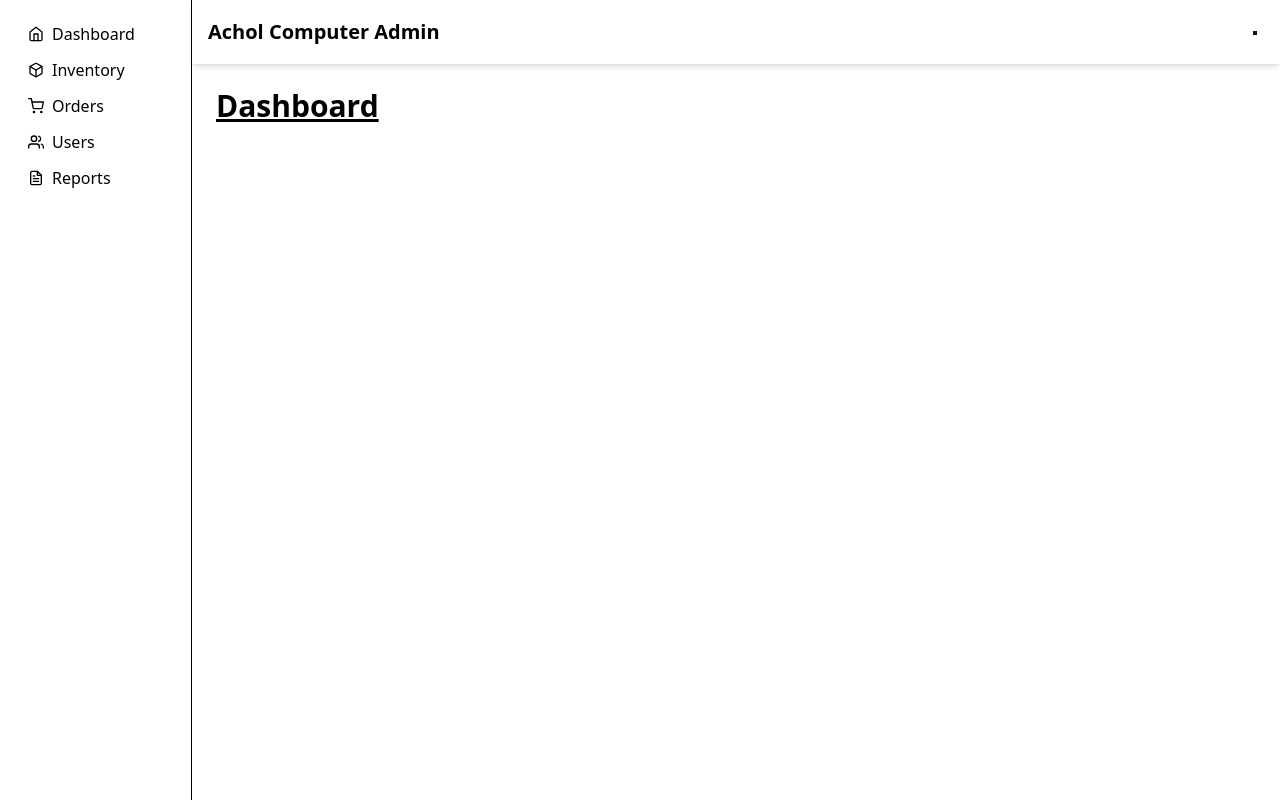
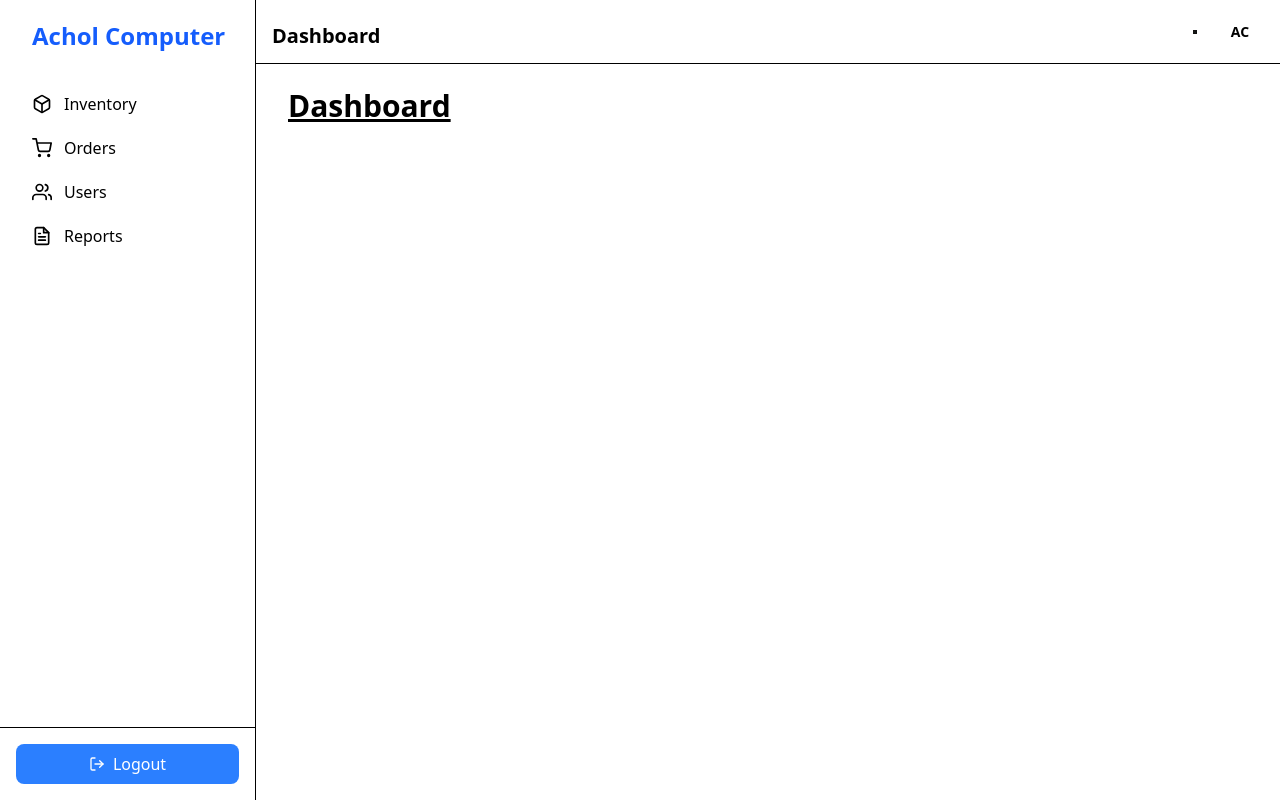
Before and after one commit to Atik471/achol_computer_frontend, a React (Vite) app: page /dashboard in a window 1280 px wide. Built offline with nearby package versions, Linux system fonts and the light colour scheme; no server answers.

Commit message:
fixed refresh token bug

```diff
--- a/src/components/Navbar.jsx
+++ b/src/components/Navbar.jsx
@@ -2,6 +2,7 @@ import { useContext, useState } from "react";
 import ThemeComponent from "./ThemeComponent";
 import { FaUserCircle } from "react-icons/fa";
 import { AuthContext } from "../contexts/AuthProvider";
+import { Link } from "react-router";
 
 const Navbar = () => {
   const [isDropdownOpen, setIsDropdownOpen] = useState(true);
@@ -21,6 +22,7 @@ const Navbar = () => {
       console.error(err);
     }
   };
+
 
   return (
     <div className="navbar bg-base-200 text-base-content shadow-sm px-2 md:px-8 flex justify-between items-center">
@@ -115,8 +117,11 @@ const Navbar = () => {
                   <span>{user?.name}</span>
                   <span className="text-xs text-gray-500">{user?.email}</span>
                 </li>
-                <li><a>Profile</a></li>
-                <li><a>Settings</a></li>
+                <li>
+                  <Link to={"/dashboard"}>Dashboard</Link>
+                </li>
+                {/* <li><a>Profile</a></li> */}
+                {/* <li><a>Settings</a></li> */}
                 {/* <li><a>Billing</a></li> */}
                 <li className="border-t mt-2 pt-2" onClick={handleLogout}><a>Logout</a></li>
               </ul>
--- a/src/layouts/DashboardLayout.jsx
+++ b/src/layouts/DashboardLayout.jsx
@@ -1,4 +1,4 @@
-import React from 'react';
+import React, { useContext, useState } from 'react';
 import {
     FiHome,
     FiBox,
@@ -6,93 +6,212 @@ import {
     FiFileText,
     FiShoppingCart,
     FiMenu,
+    FiChevronDown,
+    FiLogOut,
+    FiSettings,
+    FiUser,
+    FiX
 } from 'react-icons/fi';
 import ThemeComponent from '../components/ThemeComponent';
-import { Link } from 'react-router';
-import { Outlet } from "react-router"
+import { Link, useLocation } from 'react-router';
+import { Outlet } from "react-router";
+import { AuthContext } from '../contexts/AuthProvider';
 
 const DashboardLayout = () => {
+    const [isDropdownOpen, setIsDropdownOpen] = useState(false);
+    const [sidebarOpen, setSidebarOpen] = useState(false);
+    const location = useLocation();
+    const { user, logout } = useContext(AuthContext);
+
+    // Simple mapping of routes to page titles
+    const pageTitles = {
+        "/dashboard": "Dashboard",
+        "/dashboard/inventory": "Inventory",
+        "/dashboard/orders": "Orders",
+        "/dashboard/users": "Users",
+        "/dashboard/reports": "Reports",
+        "/settings": "Settings",
+        "/profile": "Profile"
+    };
+
+    const currentTitle = pageTitles[location.pathname] || "Dashboard";
+
+    const handleLogout = async () => {
+        try {
+            await logout();
+            setShowToast(true); // show toast
+            setTimeout(() => setShowToast(false), 3000); // hide after 3s
+        } catch (err) {
+            console.error(err);
+        }
+    };
+
+    const toggleSidebar = () => {
+        setSidebarOpen(!sidebarOpen);
+    };
+
     return (
-        <div className="drawer lg:drawer-open">
-            <input id="my-drawer" type="checkbox" className="drawer-toggle" />
+        <div className="min-h-screen bg-base-100 flex">
+            {/* Sidebar for desktop */}
+            <div className="hidden lg:flex lg:flex-shrink-0 bg-base-200">
+                <div className="w-64 flex flex-col">
+                    <div className="flex-1 flex flex-col min-h-0 border-r border-base-300">
+                        <div className="flex-1 flex flex-col pt-5 pb-4 overflow-y-auto">
+                            <div className="flex items-center flex-shrink-0 px-4">
+                                <Link to={"/"} className="text-2xl font-bold text-blue-600 ml-4">
+                                    Achol Computer
+                                </Link>
+                            </div>
+                            <nav className="mt-8 flex-1 px-4 space-y-1">
+                                {/* Removed Dashboard link */}
+                                <Link
+                                    to="/dashboard/inventory"
+                                    className="flex items-center px-4 py-2 rounded-lg group hover:bg-base-300"
+                                >
+                                    <FiBox className="mr-3 h-5 w-5" />
+                                    Inventory
+                                </Link>
+                                <Link
+                                    to="/dashboard/orders"
+                                    className="flex items-center px-4 py-2 rounded-lg group hover:bg-base-300"
+                                >
+                                    <FiShoppingCart className="mr-3 h-5 w-5" />
+                                    Orders
+                                </Link>
+                                <Link
+                                    to="/dashboard/users"
+                                    className="flex items-center px-4 py-2 rounded-lg group hover:bg-base-300"
+                                >
+                                    <FiUsers className="mr-3 h-5 w-5" />
+                                    Users
+                                </Link>
+                                <Link
+                                    to="/dashboard/reports"
+                                    className="flex items-center px-4 py-2 rounded-lg group hover:bg-base-300"
+                                >
+                                    <FiFileText className="mr-3 h-5 w-5" />
+                                    Reports
+                                </Link>
+                            </nav>
+                        </div>
+                        {/* Logout button instead of admin info */}
+                        <div className="flex-shrink-0 border-t border-base-300 p-4">
+                            <button className="cursor-pointer w-full flex items-center justify-center px-4 py-2 rounded-lg bg-blue-500 text-white hover:bg-blue-600" onClick={handleLogout}>
+                                <FiLogOut className="mr-2" />
+                                Logout
+                            </button>
+                        </div>
+                    </div>
+                </div>
+            </div>
 
-            {/* Main Content */}
-            <div className="drawer-content flex flex-col">
-                {/* Navbar */}
-                <div className="w-full navbar bg-base-200 shadow-md px-4">
-                    <div className="flex-none lg:hidden">
-                        <label
-                            htmlFor="my-drawer"
-                            className="btn btn-square btn-ghost drawer-button"
-                        >
-                            <FiMenu size={22} />
-                        </label>
+            {/* Mobile sidebar */}
+            {sidebarOpen && (
+                <div className="lg:hidden fixed inset-0 flex z-40">
+                    <div className="fixed inset-0" onClick={toggleSidebar}>
+                        <div className="absolute inset-0 opacity-75 bg-base-content"></div>
                     </div>
-                    <div className="flex-1">
-                        <h1 className="text-xl font-bold">
-                            Achol Computer Admin
-                        </h1>
+                    <div className="relative flex-1 flex flex-col w-64 max-w-xs pt-5 pb-4 bg-base-100">
+                        <div className="absolute top-0 right-0 -mr-12 pt-2">
+                            <button
+                                className="ml-1 flex items-center justify-center h-10 w-10 rounded-full focus:outline-none"
+                                onClick={toggleSidebar}
+                            >
+                                <FiX className="h-6 w-6 text-base-content" />
+                            </button>
+                        </div>
+                        <div className="flex-shrink-0 flex items-center px-4">
+                            <Link to={"/"} className="text-xl font-bold text-blue-500 ml-4">
+                                Achol Computer
+                            </Link>
+                        </div>
+                        <div className="mt-8 flex-1 h-0 overflow-y-auto">
+                            <nav className="px-4 space-y-1">
+                                <Link
+                                    to="/dashboard/inventory"
+                                    className="flex items-center px-4 py-2 rounded-lg group hover:bg-base-200"
+                                    onClick={toggleSidebar}
+                                >
+                                    <FiBox className="mr-3 h-5 w-5" />
+                                    Inventory
+                                </Link>
+                                <Link
+                                    to="/dashboard/orders"
+                                    className="flex items-center px-4 py-2 rounded-lg group hover:bg-base-200"
+                                    onClick={toggleSidebar}
+                                >
+                                    <FiShoppingCart className="mr-3 h-5 w-5" />
+                                    Orders
+                                </Link>
+                                <Link
+                                    to="/dashboard/users"
+                                    className="flex items-center px-4 py-2 rounded-lg group hover:bg-base-200"
+                                    onClick={toggleSidebar}
+                                >
+                                    <FiUsers className="mr-3 h-5 w-5" />
+                                    Users
+                                </Link>
+                                <Link
+                                    to="/dashboard/reports"
+                                    className="flex items-center px-4 py-2 rounded-lg group hover:bg-base-200"
+                                    onClick={toggleSidebar}
+                                >
+                                    <FiFileText className="mr-3 h-5 w-5" />
+                                    Reports
+                                </Link>
+                            </nav>
+                        </div>
+                        <div className="p-4 border-t border-base-300">
+                            <button className="cursor-pointer w-full flex items-center justify-center px-4 py-2 rounded-lg bg-blue-500 text-white hover:bg-blue-600">
+                                <FiLogOut className="mr-2" onClick={handleLogout} />
+                                Logout
+                            </button>
+                        </div>
                     </div>
-                    <div className="flex-none">
-                        {/* Theme Toggle Button (Placeholder) */}
-                        <ThemeComponent />
+                </div>
+            )}
+
+            {/* Main content */}
+            <div className="flex flex-col w-0 flex-1 overflow-hidden">
+                {/* Top navigation */}
+                <div className="relative z-10 flex-shrink-0 flex h-16 bg-base-300 border-b border-base-300">
+                    <button
+                        className="px-4 border-r border-base-300 focus:outline-none lg:hidden"
+                        onClick={toggleSidebar}
+                    >
+                        <span className="sr-only">Open sidebar</span>
+                        <FiMenu className="h-6 w-6" />
+                    </button>
+                    <div className="flex-1 px-4 flex justify-between items-center">
+                        {/* Title instead of search bar */}
+                        <h1 className="text-xl font-bold mt-2">{currentTitle}</h1>
+                        <div className="ml-4 flex items-center lg:ml-6">
+                            <ThemeComponent />
+                            <div className="ml-3 relative">
+                                <div>
+                                    <button
+                                        className="max-w-xs flex items-center text-sm rounded-full focus:outline-none"
+                                        onClick={() => setIsDropdownOpen(!isDropdownOpen)}
+                                    >
+                                        <div className="h-8 w-8 m-2 rounded-full bg-primary text-primary-content flex items-center justify-center font-bold tooltip tooltip-bottom" data-tip={user?.name}>
+                                            AC
+                                        </div>
+
+                                    </button>
+                                </div>
+                            </div>
+                        </div>
                     </div>
                 </div>
 
-                {/* Page Content */}
-                <div className="p-6">
-                    <Outlet />
-                    {/* Add your dashboard content here */}
-                </div>
-            </div>
-
-            {/* Sidebar */}
-            <div className="drawer-side">
-                <label htmlFor="my-drawer" className="drawer-overlay"></label>
-                <aside className="bg-base-100 w-48 min-h-full border-r">
-                    <ul className="menu p-4 text-base">
-                        <li>
-                            <Link
-                                to="/dashboard"
-                                className="flex items-center gap-2"
-                            >
-                                <FiHome /> Dashboard
-                            </Link>
-                        </li>
-                        <li>
-                            <Link
-                                to="/dashboard/inventory"
-                                className="flex items-center gap-2"
-                            >
-                                <FiBox /> Inventory
-                            </Link>
-                        </li>
-                        <li>
-                            <Link
-                                // to="/orders"
-                                className="flex items-center gap-2"
-                            >
-                                <FiShoppingCart /> Orders
-                            </Link>
-                        </li>
-                        <li>
-                            <Link
-                                // to="/users"
-                                className="flex items-center gap-2"
-                            >
-                                <FiUsers /> Users
-                            </Link>
-                        </li>
-                        <li>
-                            <Link
-                                // to="/reports"
-                                className="flex items-center gap-2"
-                            >
-                                <FiFileText /> Reports
-                            </Link>
-                        </li>
-                    </ul>
-                </aside>
+                {/* Page content */}
+                <main className="flex-1 relative overflow-y-auto focus:outline-none">
+                    <div className="py-6">
+                        <div className="max-w-7xl mx-auto px-4 sm:px-6 lg:px-8">
+                            <Outlet />
+                        </div>
+                    </div>
+                </main>
             </div>
         </div>
     );
```
Also changed, not shown: src/services/api.js (+20 -23 lines).
